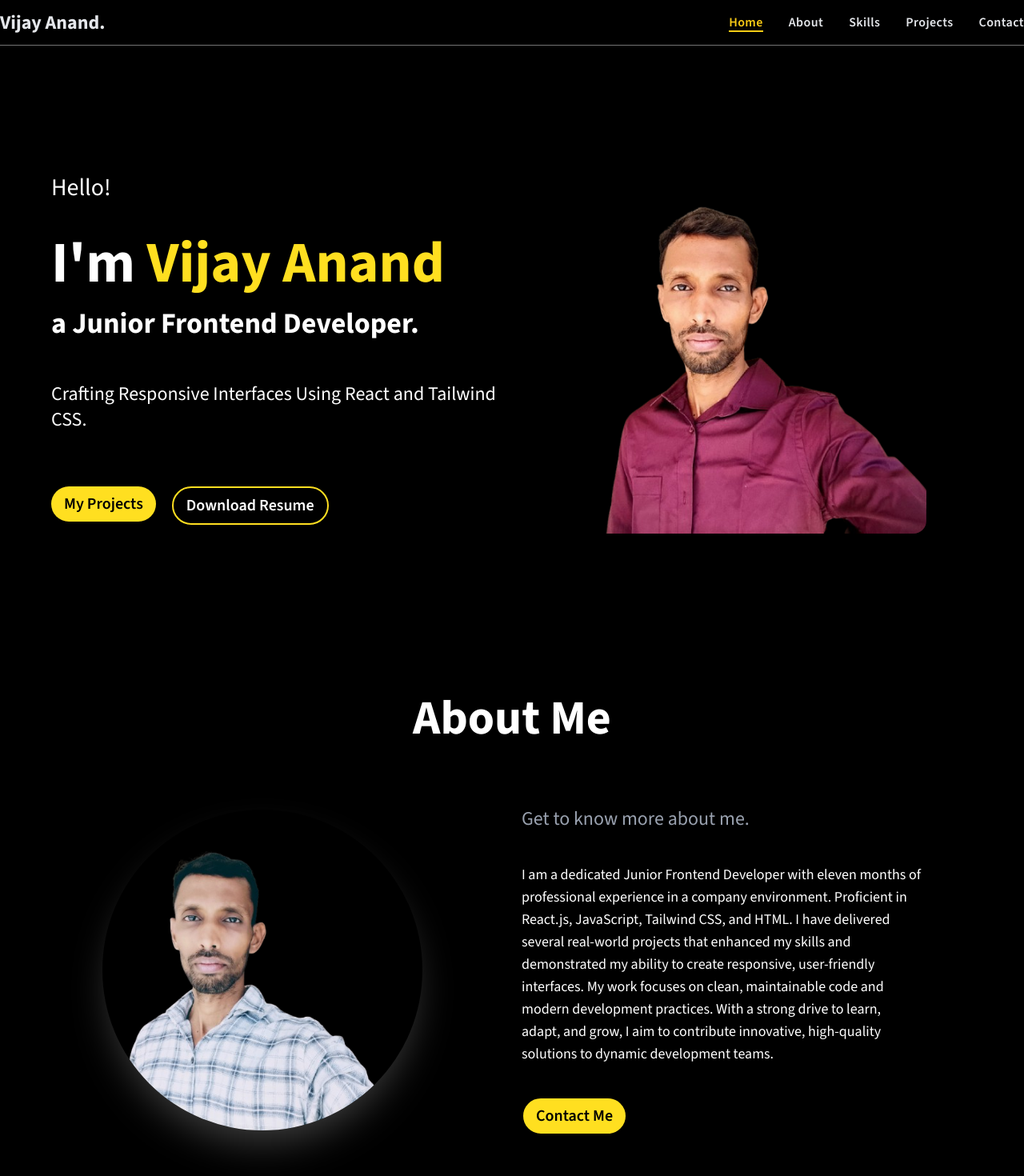
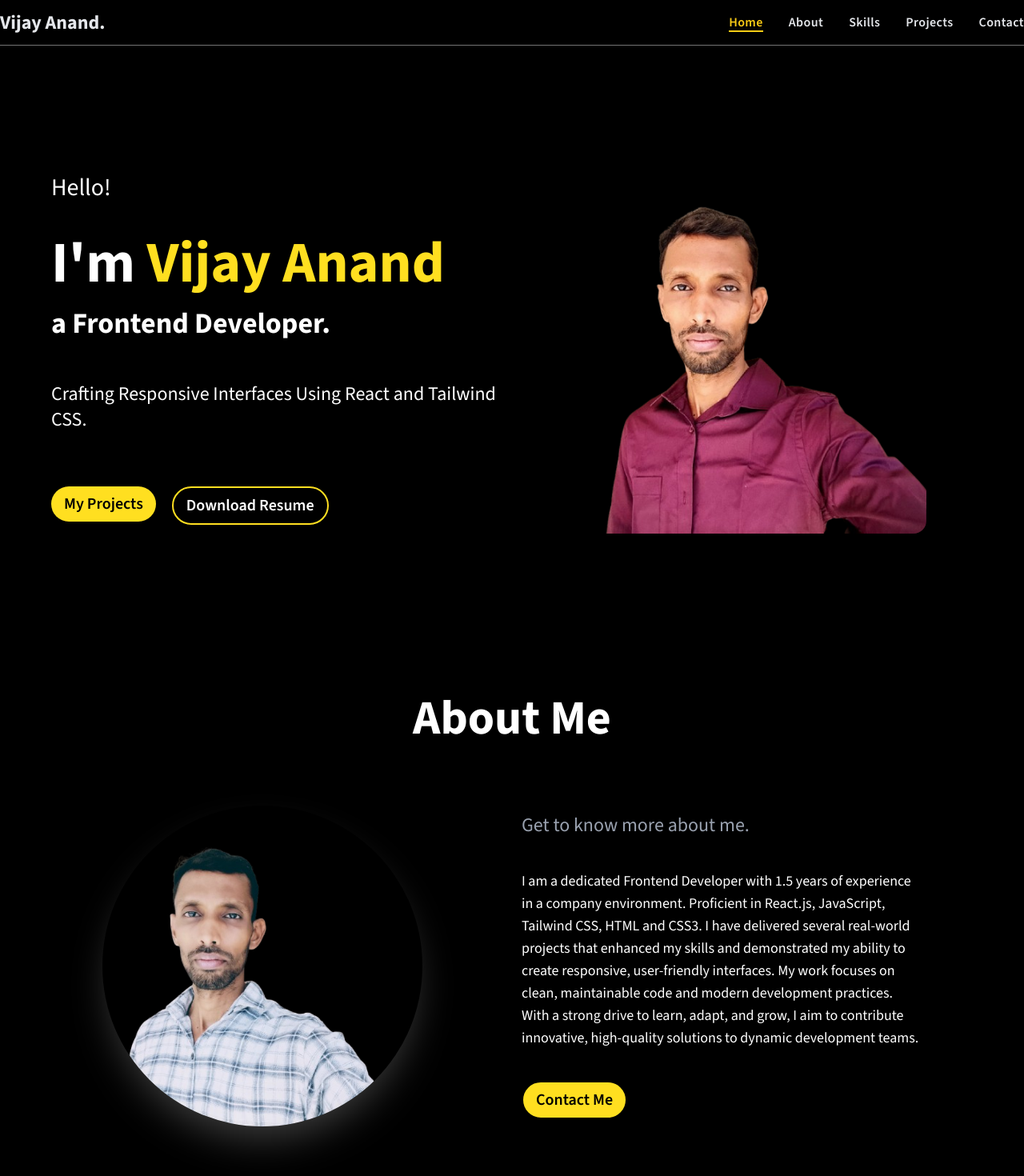
Before and after one commit to vijayanand-1790/Portfolio, a React (Vite) app: page / in a window 1280 px wide. Shown: the top 1470 px of the page at 80% size. Built offline with nearby package versions, Linux system fonts and the light colour scheme.

Commit message:
Update: Resume updated and small changes in Home.jsx and About.jsx

```diff
--- a/src/About.jsx
+++ b/src/About.jsx
@@ -39,14 +39,7 @@ const About = () => {
                         <h4 className='md:text-2xl text-lg text-gray-400'>Get to know more about me.</h4>
                     </div>
                     <p className='md:mt-10 mt-5 md:text-lg text-base'>
-                        {/* I’m a self-taught front-end developer with a strong focus on JavaScript and React. Though I graduated several years ago and spent time working in a completely different domain, I had long been searching for something more creative, engaging, challenging, and personally fulfilling.
-                        <br />
-                        <br />
-                        Discovering web development was a turning point — it offered the perfect blend of problem-solving and self-expression I had been looking for. Since then, I’ve committed myself fully to learning, building real-world projects, and growing as a developer.
-                        <br />
-                        <br />
-                        I’m now actively seeking opportunities where I can contribute to meaningful work, collaborate with others, and continue evolving in this exciting field. */}
-                        I am a dedicated Junior Frontend Developer with eleven months of professional experience in a company environment. Proficient in React.js, JavaScript, Tailwind CSS, and HTML.
+                        I am a dedicated Frontend Developer with 1.5 years of experience in a company environment. Proficient in React.js, JavaScript, Tailwind CSS, HTML and CSS3.
                         I have delivered several real-world projects that enhanced my skills and demonstrated my ability to create responsive, user-friendly interfaces. My work focuses on clean, maintainable code
                         and modern development practices. With a strong drive to learn, adapt, and grow, I aim to contribute innovative, high-quality solutions to dynamic development teams.
                         </p>
--- a/src/Home.jsx
+++ b/src/Home.jsx
@@ -26,7 +26,7 @@ const Home = () => {
                             className='text-4xl md:text-7xl font-extrabold pt-5'>I'm <span className='text-yellow-300'>Vijay Anand</span>
                         </h1>
                         <h6
-                            className='md:text-4xl text-2xl font-bold'>a Junior Frontend Developer.
+                            className='md:text-4xl text-2xl font-bold'>a Frontend Developer.
                         </h6>
                         <p
                             className='md:text-2xl text-xl font-light md:mt-8 mt-5'>Crafting Responsive Interfaces Using React and Tailwind CSS.
@@ -43,7 +43,7 @@ const Home = () => {
 
                         {/* <button className='px-4 py-2 border-2 border-yellow-300 rounded-4xl text-white md:text-xl text-base font-semibold cursor-pointer hover:bg-yellow-300 hover:text-black duration-500'>Download Resume</button> */}
                         <a
-                            href="/ResumeUpdated1.pdf"
+                            href="/Resume.updated2.pdf"
                             target="_blank"
                             className="px-4 py-2 border-2 border-yellow-300 rounded-4xl text-white md:text-xl text-base font-semibold cursor-pointer hover:bg-yellow-300 hover:text-black duration-500"
                         >
```
Also changed, not shown: 2 other files (tests, documents, lock files or other folders).
